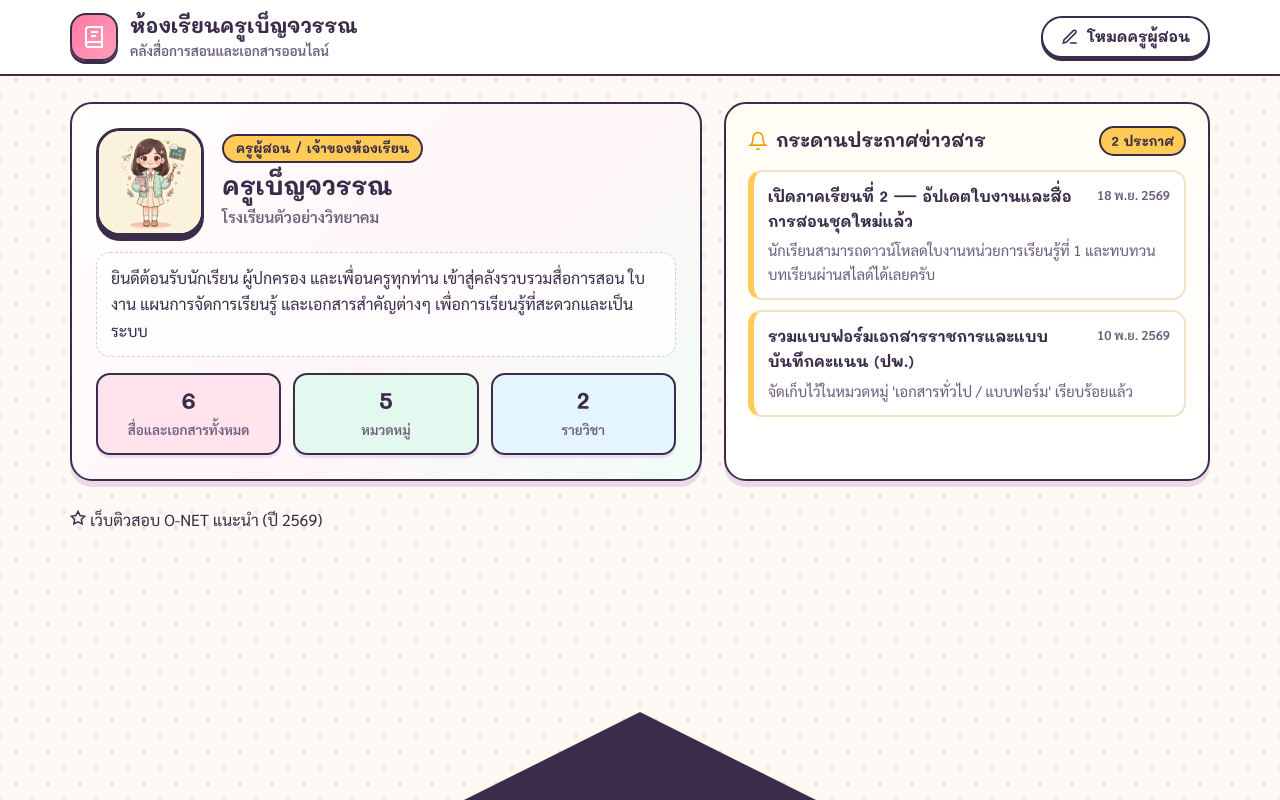
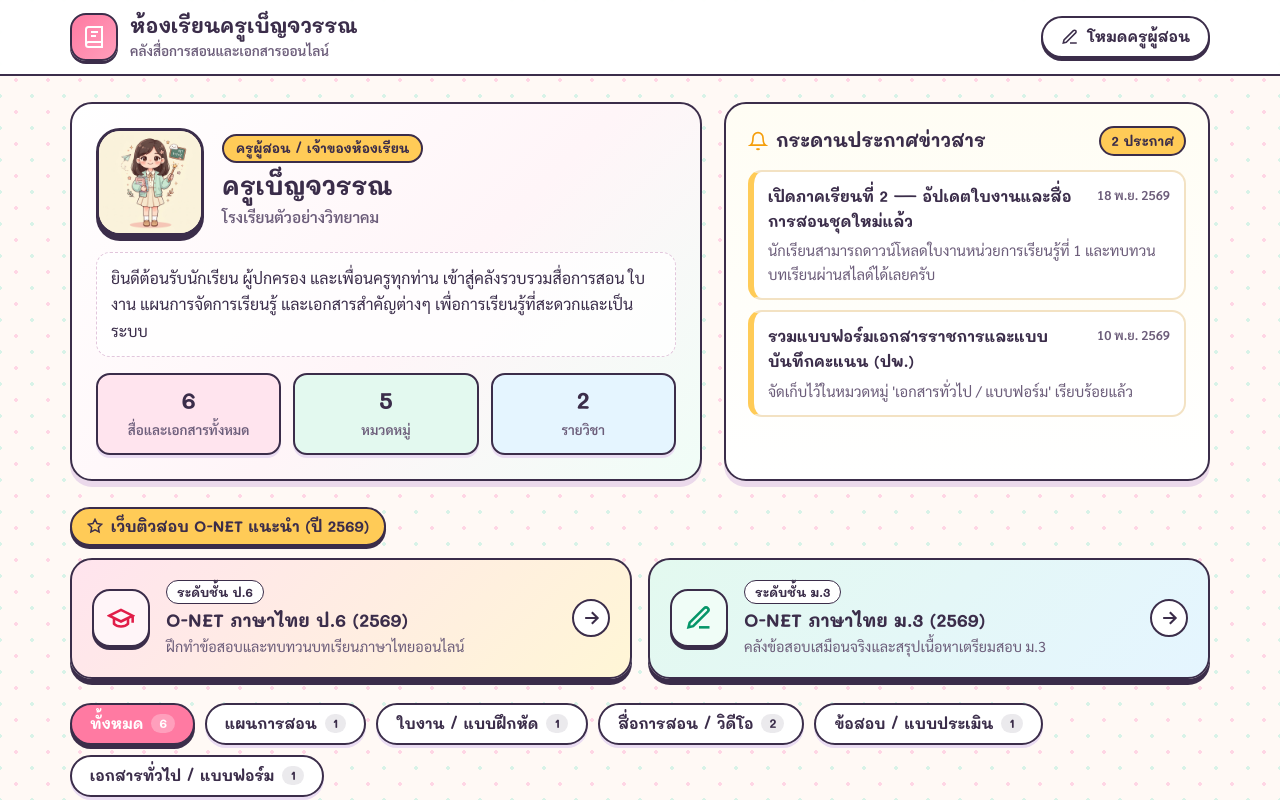
Before and after one commit to KruNeungBenchawan/benjawan-classroom, a plain HTML site: page index.html in a window 1280 px wide. Shown: the top 800 px of the page. Drawn offline with Linux system fonts and the light colour scheme.

Commit message:
Add O-NET 2569 links and Chibi icons to styles.css

```diff
--- a/styles.css
+++ b/styles.css
@@ -509,6 +509,167 @@ a {
   font-weight: 700;
 }
 
+/* Featured O-NET 2569 Showcase */
+.featured-onet-section {
+  margin-bottom: 24px;
+}
+
+.featured-head {
+  margin-bottom: 12px;
+}
+
+.featured-pill {
+  display: inline-flex;
+  align-items: center;
+  gap: 8px;
+  font-family: 'Mali', sans-serif;
+  font-size: 0.95rem;
+  font-weight: 700;
+  background: var(--butter);
+  color: var(--ink);
+  border: 2px solid var(--border);
+  border-radius: 999px;
+  padding: 5px 15px;
+  box-shadow: 0 3px 0 var(--border);
+}
+
+.featured-onet-grid {
+  display: grid;
+  grid-template-columns: repeat(2, 1fr);
+  gap: 16px;
+}
+
+.onet-banner-card {
+  display: flex;
+  align-items: center;
+  gap: 16px;
+  padding: 18px 20px;
+  border-radius: var(--radius);
+  border: 2.5px solid var(--border);
+  box-shadow: 0 6px 0 var(--border);
+  transition: transform 0.16s ease, box-shadow 0.16s ease;
+  text-decoration: none;
+}
+
+.onet-banner-card:hover {
+  transform: translateY(-3px);
+  box-shadow: 0 9px 0 var(--border);
+}
+
+.onet-banner-card:active {
+  transform: translateY(2px);
+  box-shadow: 0 3px 0 var(--border);
+}
+
+.onet-p6 {
+  background: linear-gradient(135deg, #ffe4ee 0%, #fff6d6 100%);
+}
+
+.onet-m3 {
+  background: linear-gradient(135deg, #e3f9ef 0%, #e5f5ff 100%);
+}
+
+.onet-icon-box {
+  width: 58px;
+  height: 58px;
+  border-radius: 18px;
+  border: 2.5px solid var(--border);
+  background: #ffffff;
+  box-shadow: 0 3px 0 var(--border);
+  display: grid;
+  place-items: center;
+  flex-shrink: 0;
+  color: var(--ink);
+}
+
+.onet-icon-box svg {
+  width: 28px;
+  height: 28px;
+}
+
+.onet-p6 .onet-icon-box {
+  color: #e11d48;
+  background: #fff5f8;
+}
+
+.onet-m3 .onet-icon-box {
+  color: #059669;
+  background: #f0fdf7;
+}
+
+.onet-info {
+  flex: 1;
+  min-width: 0;
+}
+
+.onet-level-badge {
+  display: inline-block;
+  font-family: 'Mali', sans-serif;
+  font-size: 0.76rem;
+  font-weight: 700;
+  background: #ffffff;
+  border: 1.5px solid var(--border);
+  border-radius: 999px;
+  padding: 1px 10px;
+  margin-bottom: 4px;
+}
+
+.onet-info h3 {
+  font-size: 1.12rem;
+  font-weight: 700;
+  color: var(--ink);
+}
+
+.onet-info p {
+  margin: 3px 0 0;
+  font-size: 0.9rem;
+  color: var(--ink-muted);
+}
+
+.onet-arrow {
+  width: 38px;
+  height: 38px;
+  border-radius: 50%;
+  background: #ffffff;
+  border: 2px solid var(--border);
+  display: grid;
+  place-items: center;
+  flex-shrink: 0;
+  transition: transform 0.16s ease;
+}
+
+.onet-banner-card:hover .onet-arrow {
+  transform: translateX(3px);
+}
+
+/* Category & Type Icons */
+.cat-icon {
+  display: inline-flex;
+  align-items: center;
+  justify-content: center;
+}
+
+.res-type-badge {
+  display: inline-flex;
+  align-items: center;
+  gap: 5px;
+  font-family: 'Mali', sans-serif;
+  font-size: 0.78rem;
+  font-weight: 700;
+  padding: 4px 10px;
+  border-radius: 999px;
+  border: 1.5px solid rgba(59, 45, 74, 0.16);
+}
+
+.type-onet { background: #ffe4ee; color: #be123c; }
+.type-gdrive { background: #fef3c7; color: #92400e; }
+.type-pdf { background: #fee2e2; color: #b91c1c; }
+.type-canva { background: #f2ebff; color: #6d28d9; }
+.type-video { background: #e0f2fe; color: #0369a1; }
+.type-doc { background: #dbeafe; color: #1d4ed8; }
+.type-sheet { background: #dcfce7; color: #15803d; }
+.type-link { background: #f3f4f6; color: #374151; }
+
 /* Category Tabs */
 .categories-section {
   margin-bottom: 18px;
@@ -990,7 +1151,8 @@ a {
 }
 
 @media (max-width: 860px) {
-  .hero-grid {
+  .hero-grid,
+  .featured-onet-grid {
     grid-template-columns: 1fr;
   }
 
```
